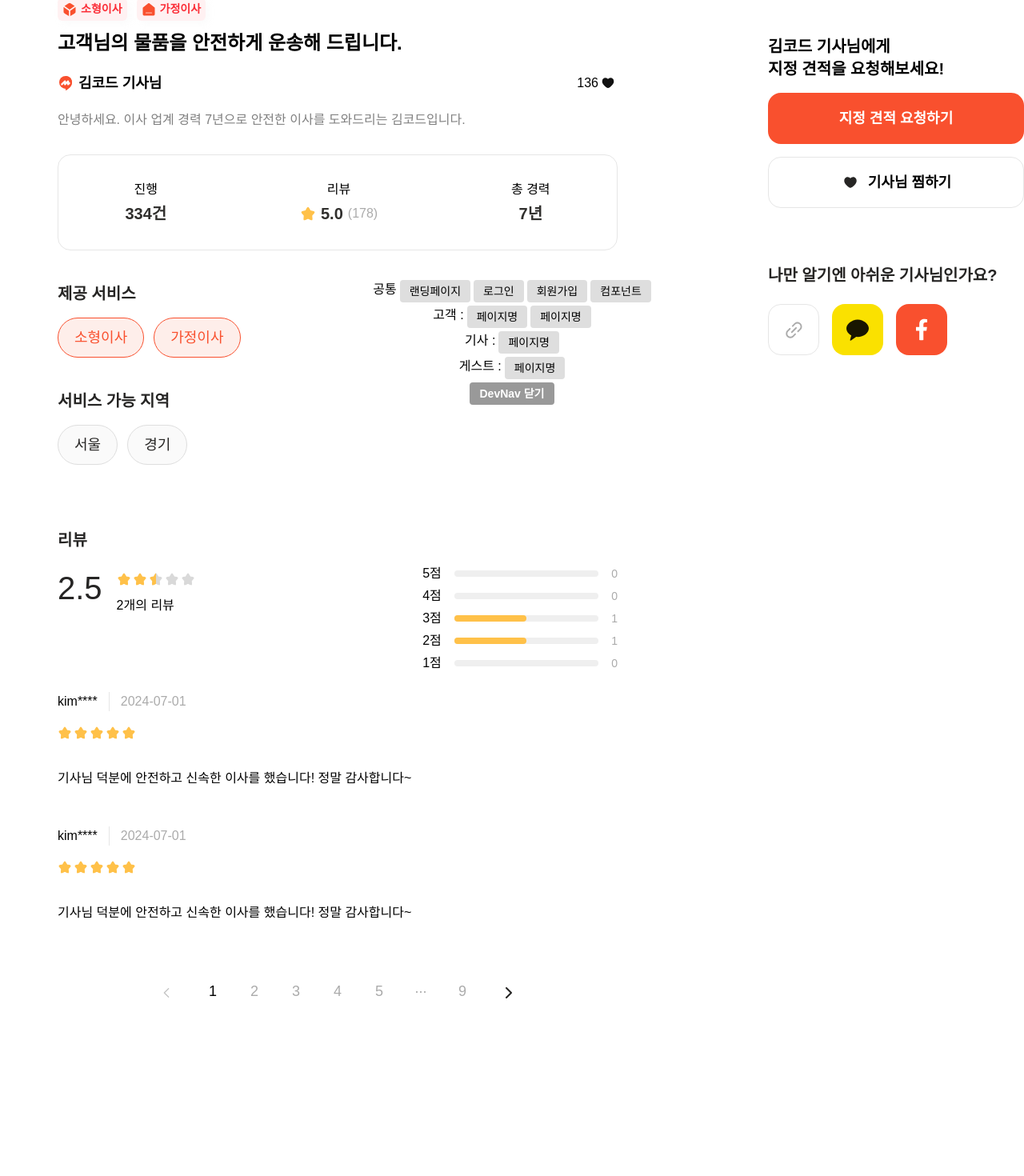
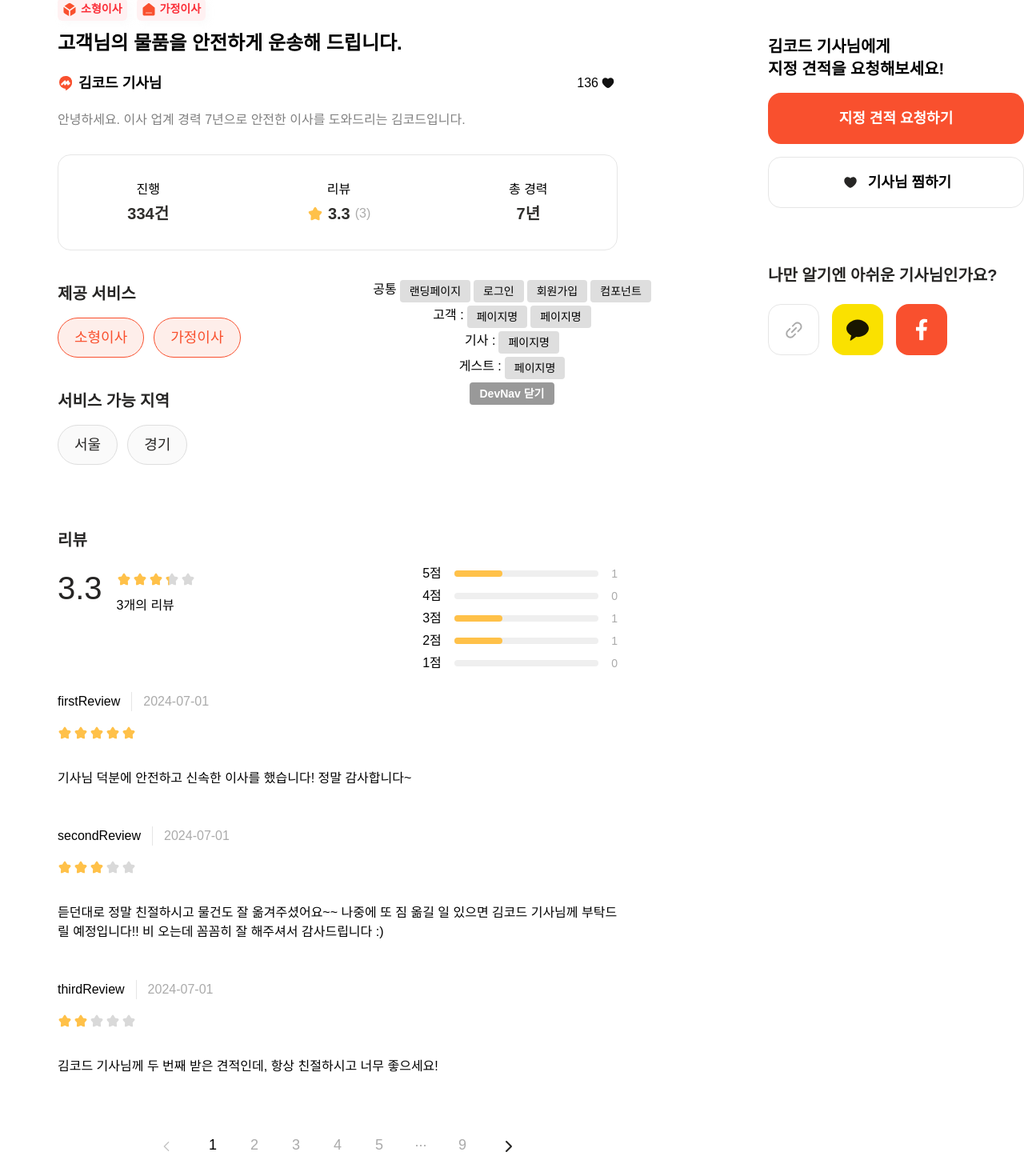
Before and after one commit to sebiny/6-moving-team2-FE, a Next.js app: page /drivers/1 in a window 1280 px wide. Shown: the part 290-1760 px from the top of the page at 80% size. Built offline with nearby package versions, Linux system fonts and the light colour scheme; a web font is replaced by a local one.

Commit message:
feat: 리뷰 계산 결과 반영

```diff
--- a/package.json
+++ b/package.json
@@ -11,6 +11,7 @@
   },
   "dependencies": {
     "clsx": "^2.1.1",
+    "date-fns": "^4.1.0",
     "dayjs": "^1.11.13",
     "next": "15.3.4",
     "prettier": "^3.6.2",
--- a/src/app/(guest)/drivers/[id]/_components/DriverInfo.tsx
+++ b/src/app/(guest)/drivers/[id]/_components/DriverInfo.tsx
@@ -3,10 +3,15 @@ import LikeIcon from "@/components/icon/LikeIcon";
 import { DriverType } from "@/constant/driverType";
 import Image from "next/image";
 import React from "react";
-import { driver } from "@/constant/driverType";
 import DriverSimpleInfo from "@/components/driver/DriverSimpleInfo";
+import { ResultType } from "@/constant/reviewType";
 
-function DriverInfo() {
+interface DriverInfoType {
+  driver: DriverType;
+  result: ResultType;
+}
+
+function DriverInfo({ driver, result }: DriverInfoType) {
   return (
     <div className="relative mt-[35px] md:mt-[46px] lg:mt-[62px]">
       <Image
@@ -33,7 +38,13 @@ function DriverInfo() {
         </div>
       </div>
       <div className="mt-5 mb-[31px] text-gray-500">{driver.detailIntro}</div>
-      <DriverSimpleInfo type="detail" career={7} averageRating={5.0} reviewCount={178} work={334} />
+      <DriverSimpleInfo
+        type="detail"
+        career={driver.career}
+        averageRating={result.average}
+        reviewCount={result.total}
+        work={driver.work}
+      />
     </div>
   );
 }
--- a/src/app/(guest)/drivers/[id]/page.tsx
+++ b/src/app/(guest)/drivers/[id]/page.tsx
@@ -1,5 +1,5 @@
 import React from "react";
-import Reviews from "../../../../components/driver/Reviews";
+import DriverReviews from "../../../../components/driver/DriverReviews";
 import DriverInfo from "./_components/DriverInfo";
 import ShareDriver from "../../../../components/ShareDriver";
 import RequestEstimate from "./_components/RequestEstimate";
@@ -7,21 +7,24 @@ import Service from "../../../../components/Service";
 import BottomNav from "./_components/BottomButton";
 import OrangeBackground from "@/components/OrangeBackground";
 import { driver } from "@/constant/driverType";
+import { reviews } from "@/constant/reviewType";
+import { ReviewAverage } from "@/utills/ReviewAverage";
 
 function DriverDetailPage() {
+  const result = ReviewAverage(reviews);
   return (
     <div className="flex flex-col items-center">
       <OrangeBackground />
       <div className="flex w-full justify-center gap-[116px]">
         <div className="mx-5 w-full max-w-[742px] md:mx-18">
-          <DriverInfo />
+          <DriverInfo driver={driver} result={result} />
           <Service services={driver.services} regions={driver.serviceAreas} />
           <div className="mb-8 lg:hidden">
             <div className="border-line-100 border-b"></div>
             <ShareDriver text="나만 알기엔 아쉬운 기사님인가요?" />
             <div className="border-line-100 mt-8 border-b"></div>
           </div>
-          <Reviews />
+          <DriverReviews reviews={reviews} result={result} />
         </div>
         <div className="mt-[109px] hidden w-80 lg:block">
           <RequestEstimate />
--- a/src/app/(protected)/driver/my-page/page.tsx
+++ b/src/app/(protected)/driver/my-page/page.tsx
@@ -1,13 +1,16 @@
 import Button from "@/components/Button";
 import DriverSimpleInfo from "@/components/driver/DriverSimpleInfo";
-import Reviews from "@/components/driver/Reviews";
+import DriverReviews from "@/components/driver/DriverReviews";
 import LikeIcon from "@/components/icon/LikeIcon";
 import OrangeBackground from "@/components/OrangeBackground";
 import Service from "@/components/Service";
+import { reviews } from "@/constant/reviewType";
 import Image from "next/image";
 import React from "react";
+import { ReviewAverage } from "@/utills/ReviewAverage";
 
 function DriverMyPage() {
+  const result = ReviewAverage(reviews);
   return (
     <div className="flex flex-col items-center">
       <div>
@@ -50,7 +53,7 @@ function DriverMyPage() {
             <DriverSimpleInfo type="my-page" career={7} averageRating={5.0} work={334} />
           </div>
           <Service services={["SMALL"]} regions={["SEOUL"]} />
-          <Reviews />
+          <DriverReviews reviews={reviews} result={result} />
         </div>
       </div>
     </div>
--- a/src/components/driver/Review.tsx
+++ b/src/components/driver/DriverReview.tsx
@@ -1,24 +1,24 @@
 "use client";
 import React from "react";
 import StarIcon from "../icon/StarIcon";
+import { ReviewType } from "@/constant/reviewType";
+import { format } from "date-fns";
 
-function Review() {
-  const review = {
-    id: "kim****",
-    rate: 5,
-    date: "2024-07-01",
-    content: "기사님 덕분에 안전하고 신속한 이사를 했습니다! 정말 감사합니다~"
-  };
+interface DriverReviewType {
+  review: ReviewType;
+}
+
+function DriverReview({ review }: DriverReviewType) {
   return (
     <div className="flex flex-col gap-6 py-6">
       <div>
         <div className="flex gap-[14px]">
           <div className="">{review.id}</div>
           <div className="border-line-200 w-[1px] border-l"></div>
-          <div className="text-gray-300">{review.date}</div>
+          <div className="text-gray-300">{format(new Date(review.createdAt), "yyyy-MM-dd")}</div>
         </div>
         <div className="mt-2">
-          <StarIcon rating={review.rate} width={100} />
+          <StarIcon rating={review.rating} width={100} />
         </div>
       </div>
       <p>{review.content}</p>
@@ -26,4 +26,4 @@ function Review() {
   );
 }
 
-export default Review;
+export default DriverReview;
--- a/src/components/driver/Reviews.tsx
+++ b/src/components/driver/DriverReviews.tsx
@@ -1,40 +1,18 @@
 import React from "react";
-import Review from "./Review";
+import DriverReview from "./DriverReview";
 import StarIcon from "../icon/StarIcon";
 import Pagination from "../Pagination";
+import { ResultType, ReviewType } from "@/constant/reviewType";
 
-function Reviews() {
-  const reviews = [
-    { id: 1, rating: 3 },
-    { id: 2, rating: 2 }
-  ];
-  // const reviews = [];
-  const result = {
-    average: 0,
-    total: 0,
-    num: [0, 0, 0, 0, 0]
-  };
+interface ReviewsType {
+  reviews: ReviewType[];
+  result: ResultType;
+}
 
+function DriverReviews({ reviews, result }: ReviewsType) {
   function StarBar(count: number) {
     return (count / result.total) * 100;
   }
-
-  function calReviews() {
-    //후에 utils로 이동
-    let sum = 0;
-    result.total = reviews.length;
-    for (let i = 0; i < reviews.length; i++) {
-      sum += reviews[i].rating;
-      if (reviews[i].rating === 1) result.num[0] += 1;
-      else if (reviews[i].rating === 2) result.num[1] += 1;
-      else if (reviews[i].rating === 3) result.num[2] += 1;
-      else if (reviews[i].rating === 4) result.num[3] += 1;
-      else result.num[4] += 1;
-    }
-    result.average = Math.round((sum / result.total) * 10) / 10;
-  }
-
-  calReviews();
 
   const levels = [5, 4, 3, 2, 1];
 
@@ -68,7 +46,7 @@ function Reviews() {
           </div>
           <div>
             {reviews.map((review) => (
-              <Review key={review.id} />
+              <DriverReview key={review.id} review={review} />
             ))}
           </div>
           <div className="mt-10 flex justify-center">
@@ -85,4 +63,4 @@ function Reviews() {
   );
 }
 
-export default Reviews;
+export default DriverReviews;
--- /dev/null
+++ b/src/constant/reviewType.ts
@@ -0,0 +1,47 @@
+export interface ReviewType {
+  id: string;
+  customerId: string;
+  rating: number;
+  content: string;
+  createdAt: Date;
+}
+
+export interface ResultType {
+  average: number;
+  total: number;
+  num: number[];
+}
+
+export const review: ReviewType = {
+  id: "firstReview",
+  customerId: "customer",
+  rating: 5,
+  content:
+    "듣던대로 정말 친절하시고 물건도 잘 옮겨주셨어요~~ 나중에 또 짐 옮길 일 있으면 김코드 기사님께 부탁드릴 예정입니다!! 비 오는데 꼼꼼히 잘 해주셔서 감사드립니다 :)",
+  createdAt: new Date("2024-07-01")
+};
+
+export const reviews: ReviewType[] = [
+  {
+    id: "firstReview",
+    customerId: "customer",
+    rating: 5,
+    content: "기사님 덕분에 안전하고 신속한 이사를 했습니다! 정말 감사합니다~",
+    createdAt: new Date("2024-07-01")
+  },
+  {
+    id: "secondReview",
+    customerId: "customer",
+    rating: 3,
+    content:
+      "듣던대로 정말 친절하시고 물건도 잘 옮겨주셨어요~~ 나중에 또 짐 옮길 일 있으면 김코드 기사님께 부탁드릴 예정입니다!! 비 오는데 꼼꼼히 잘 해주셔서 감사드립니다 :)",
+    createdAt: new Date("2024-07-01")
+  },
+  {
+    id: "thirdReview",
+    customerId: "customer",
+    rating: 2,
+    content: "김코드 기사님께 두 번째 받은 견적인데, 항상 친절하시고 너무 좋으세요!",
+    createdAt: new Date("2024-07-01")
+  }
+];
--- /dev/null
+++ b/src/utills/ReviewAverage.tsx
@@ -0,0 +1,22 @@
+import { ReviewType } from "@/constant/reviewType";
+
+export function ReviewAverage(reviews: ReviewType[]) {
+  const result = {
+    average: 0,
+    total: 0,
+    num: [0, 0, 0, 0, 0]
+  };
+  let sum = 0;
+  result.total = reviews.length;
+  for (let i = 0; i < reviews.length; i++) {
+    sum += reviews[i].rating;
+    if (reviews[i].rating === 1) result.num[0] += 1;
+    else if (reviews[i].rating === 2) result.num[1] += 1;
+    else if (reviews[i].rating === 3) result.num[2] += 1;
+    else if (reviews[i].rating === 4) result.num[3] += 1;
+    else result.num[4] += 1;
+  }
+  result.average = Math.round((sum / result.total) * 10) / 10;
+
+  return result;
+}
```
Also changed, not shown: 1 other file (tests, documents, lock files or other folders).
